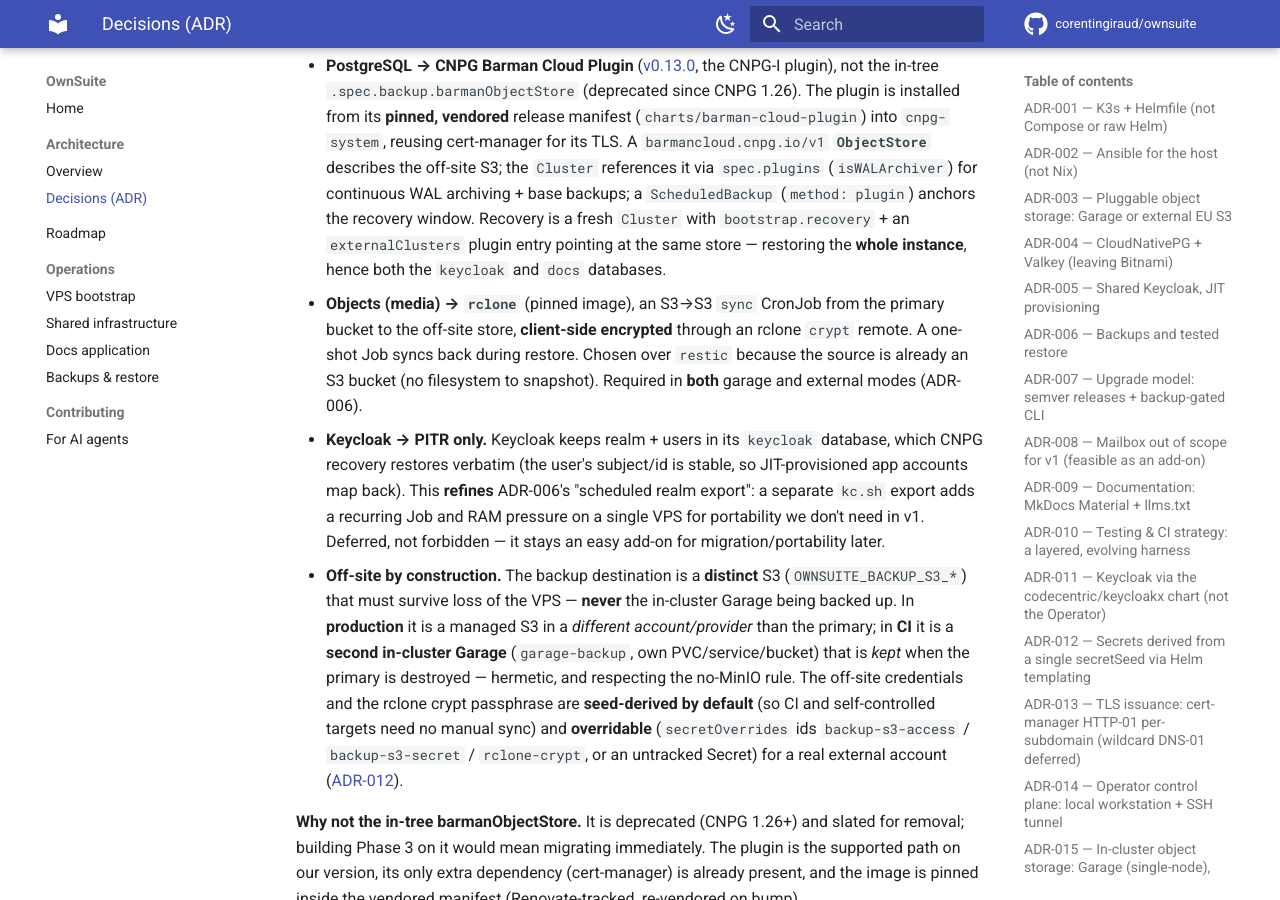
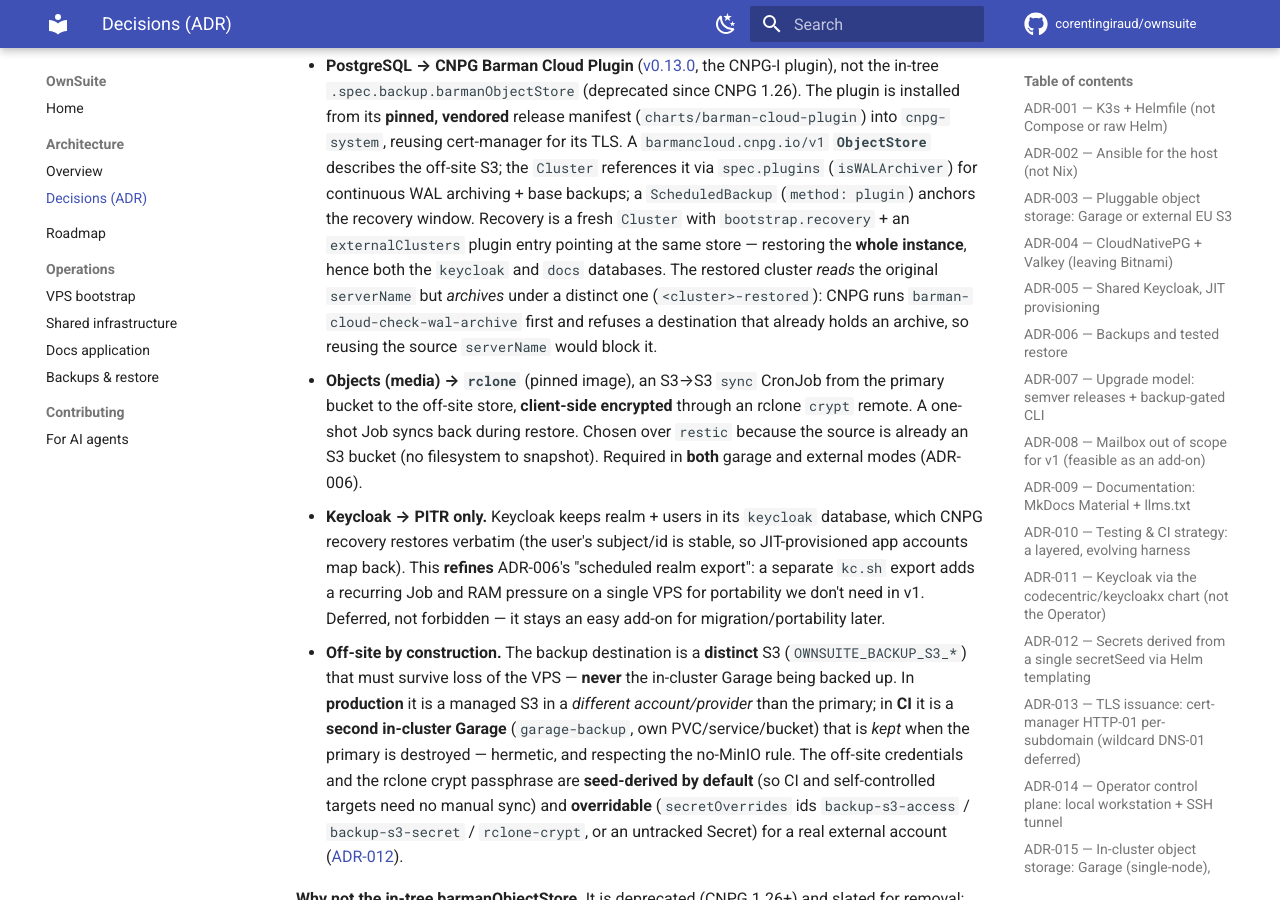
Before and after one commit to corentingiraud/ownsuite, an MkDocs documentation site: the page built from docs/architecture/decisions.md, in a window 1280 px wide and 900 px high, scrolled down 9028 px. Built offline with MkDocs 1.6.1 and Material for MkDocs 9.7.7, drawn with Linux system fonts in a browser that asks for light colours; comment, search, counter and statistics services are not loaded.

Commit message:
fix(backups): restore archives under a distinct serverName
CNPG recovery failed: the restored cluster's WAL archiver pointed at the same
store + serverName as the source backup, and CNPG's pre-flight
`barman-cloud-check-wal-archive` refuses a destination that already holds an
archive (guarding against two clusters sharing one archive). The recovery job
errored and retried (Error pods piling up), hanging the restore until the helm
timeout.

On restore, archive under a distinct serverName (`<cluster>-restored`,
overridable via OWNSUITE_RESTORE_SERVER_NAME) while recovery reads the original
serverName. Also: fail-fast the e2e when >= 4 pods sit in Error (a failing,
retrying Job) instead of waiting 15 min, and dump CNPG cluster status + barman
plugin + recovery-job logs in the failure diagnostics.

```diff
--- a/docs/architecture/decisions.md
+++ b/docs/architecture/decisions.md
@@ -393,7 +393,10 @@
   it via `spec.plugins` (`isWALArchiver`) for continuous WAL archiving + base backups; a
   `ScheduledBackup` (`method: plugin`) anchors the recovery window. Recovery is a fresh
   `Cluster` with `bootstrap.recovery` + an `externalClusters` plugin entry pointing at the same
-  store — restoring the **whole instance**, hence both the `keycloak` and `docs` databases.
+  store — restoring the **whole instance**, hence both the `keycloak` and `docs` databases. The
+  restored cluster *reads* the original `serverName` but *archives* under a distinct one
+  (`<cluster>-restored`): CNPG runs `barman-cloud-check-wal-archive` first and refuses a
+  destination that already holds an archive, so reusing the source `serverName` would block it.
 - **Objects (media) → `rclone`** (pinned image), an S3→S3 `sync` CronJob from the primary
   bucket to the off-site store, **client-side encrypted** through an rclone `crypt` remote. A
   one-shot Job syncs back during restore. Chosen over `restic` because the source is already an
```
Also changed, not shown: 4 other files.
